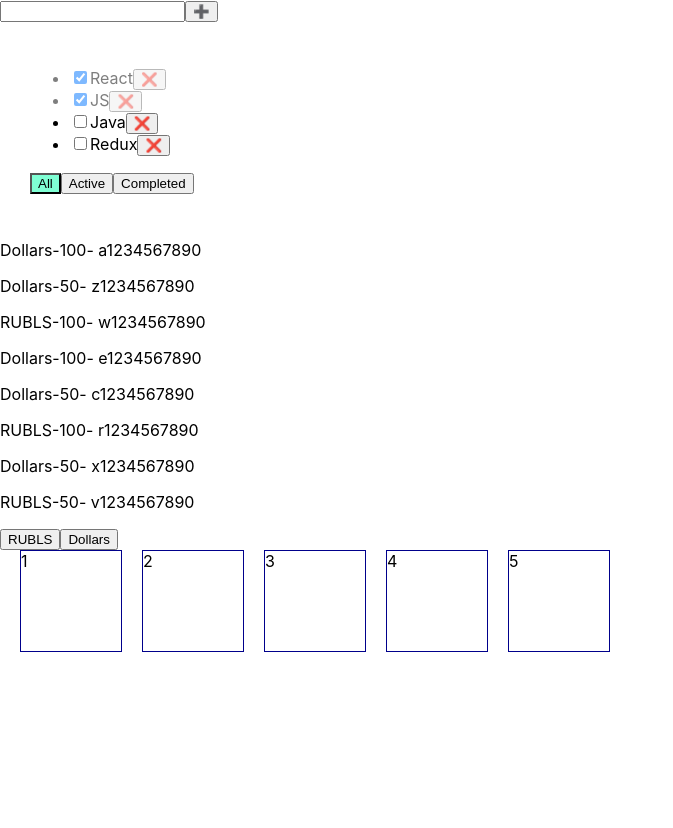
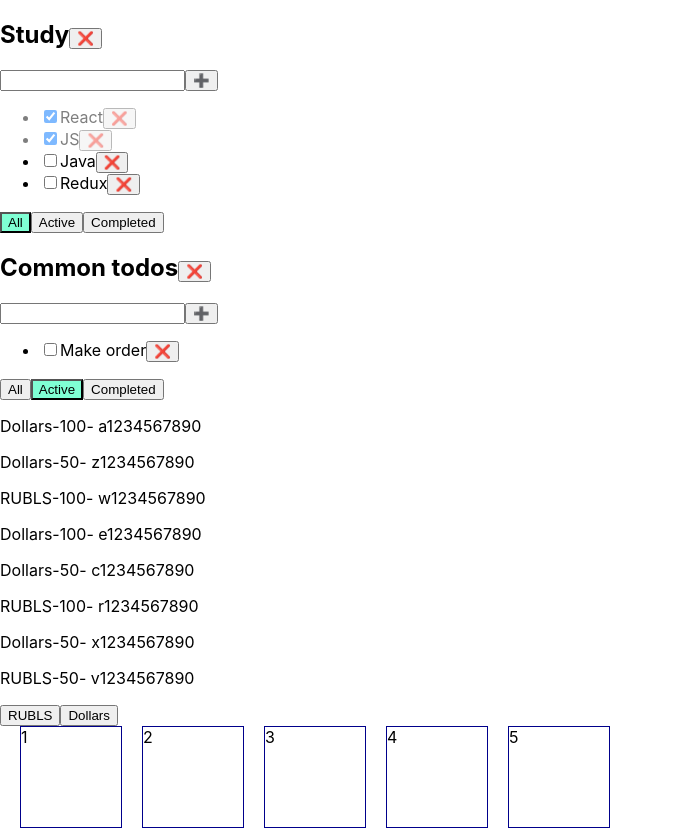
Before and after one commit to DY-JS/todolist-incubator, a React (Create React App) app: page / in a window 1280 px wide. Shown: the whole page, without its empty margins (0-673 px from the left). Before the commit the page ends 800 px from the top, so only its background shows below. Built offline with nearby package versions, Linux system fonts and the light colour scheme.

Commit message:
add ready todolist

```diff
--- a/src/App.tsx
+++ b/src/App.tsx
@@ -4,7 +4,7 @@ import {Todolist} from "./Todolist";
 import {Exchange} from "./currency/Exchange";
 import {Input} from "./UI/Input";
 import {Button} from "./UI/Button";
-import { v4 as uuidv4 } from 'uuid';
+import {v4 as uuidv4} from 'uuid';
 import RatingContainer from "./Rating/RatingContainer";
 
 export type FilterType = 'all' | 'active' | 'completed';
@@ -14,84 +14,112 @@ export type TaskType = {
     isDone: boolean
 }
 
+export type TaskStateType = {
+    [key: string] : TaskType[]
+}
+
+export type TodoListType = {
+    id: string
+    title: string
+    filter: FilterType
+}
+
 function App() {
-    let initTasks = [
-        {id: uuidv4(), title: "React",isDone: true },
+    let todoListId1 = uuidv4()
+    let todoListId2 = uuidv4()
+
+    const [todoLists, setTodoLists]=useState<Array<TodoListType>>(
+        [{id: todoListId1, title: "Study", filter: "all"},
+        {id: todoListId2, title: "Common todos", filter: "active"},
+    ])
+
+    let initTasks: TaskStateType = {
+        [todoListId1]: [
+            {id: uuidv4(), title: "React", isDone: true},
             {id: uuidv4(), title: "JS", isDone: true},
             {id: uuidv4(), title: "Java", isDone: false},
             {id: uuidv4(), title: "Redux", isDone: false}
+        ],
+
+        [todoListId2]: [
+            {id: uuidv4(), title: "Buy milk", isDone: true},
+            {id: uuidv4(), title: "Buy cheese", isDone: true},
+            {id: uuidv4(), title: "Make order", isDone: false},
         ]
-    const [filter, setFilter] = useState<FilterType>('all')
-    const [tasks, setTasks] = useState(initTasks)
-    const [title, setTitle] = useState('')
-    const [error, setError] = useState<string|null>(null)
-    const tableTitle = 'What to learn';
-
-    const removeTask = (id: string) => {
-        let filteredTasks = tasks.filter(t => t.id !== id)
-        setTasks(filteredTasks);
     }
 
-    const addTask = (title: string) => {
+    const removeTodoList = (listId: string) => {
+        setTodoLists(todoLists.filter(tl => tl.id !== listId ))
+        delete allTasks[listId]
+    }
+
+    const [allTasks, setAllTasks] = useState<TaskStateType>(initTasks)
+
+    const removeTask = (id: string, todoListId: string) => {
+        const tasks = allTasks[todoListId]
+        let filteredTasks = tasks.filter(t => t.id !== id)
+        allTasks[todoListId] = filteredTasks
+        setAllTasks({...allTasks});
+    }
+
+    const addTask = (title: string, todoListId: string) => {
         const newTask: TaskType = {
             id: uuidv4(),
             title: title,
             isDone: false
         }
-        setTasks([newTask, ...tasks ])
+        const tasks = allTasks[todoListId]
+        const updatedTasks = [newTask, ...tasks]
+        allTasks[todoListId] = updatedTasks
+        setAllTasks({ ...allTasks})
     }
 
-    const handleAddTask = () => {
-        if (title.trim() !== '') {
-            addTask(title);
-            setTitle("");
-            setError(null)
-        } else {setError('Title is required')}
-    };
-
-    const onBlurError = () => {
-        if (title.trim() === '') {
-            setError('Title is required')
-        }
+    const changeIsDone = (id: string, isDone: boolean, todoListId: string) => {
+        let tasks = allTasks[todoListId]
+        const udatedTasks = tasks.map(t => t.id === id ? {...t, isDone: isDone} : t)
+        allTasks[todoListId] = udatedTasks
+        setAllTasks({...allTasks})
     }
 
-    const changeIsDone = (id: string, isDone: boolean) =>{
-      setTasks(tasks.map(t => t.id === id ? {...t, isDone: isDone} : t))
+    const changeFilter = (value: FilterType, todoListId: string) => {
+        const todoList = todoLists.find(tl => tl.id === todoListId)
+        if(todoList) {
+            todoList.filter = value;
+            setTodoLists([...todoLists])
         }
 
-    const changeFilter = (value: FilterType) => {
-        setFilter(value)
-    }
-
-    let filteredTasks = tasks;
-    if (filter === 'active') {
-        filteredTasks = tasks.filter(t => t.isDone !== true)
-    }
-
-    if (filter === 'completed') {
-        filteredTasks = tasks.filter(t => t.isDone === true)
     }
 
     return (
         <>
-        <Input
-            title={title}
-            setTitle={setTitle}
-            inputStyle={error !==null ? 'error' : ''}
-            // error={error}
-            onBlurError={onBlurError}
-            onEnterPress={handleAddTask}
-        />
-        <Button callback={handleAddTask} name={"➕"} />
-        {error && <p className='errorMessage'>{error}</p>}
+            {
+                todoLists.map(tl => {
+                    let filteredTasks = allTasks[tl.id];
+                    if (tl.filter === 'active') {
+                        filteredTasks = allTasks[tl.id].filter(t => t.isDone !== true)
+                    }
+
+                    if (tl.filter === 'completed') {
+                        filteredTasks = allTasks[tl.id].filter(t => t.isDone === true)
+                    }
+                    return(
                     <Todolist
-            title={tableTitle}
-            filter={filter}
+                        key={tl.id}
+                        listId={tl.id}
+                        listTitle={tl.title}
+                        filter={tl.filter}
                         tasks={filteredTasks}
+                        addTask={addTask}
                         removeTask={removeTask}
                         changeFilter={changeFilter}
                         changeIsDone={changeIsDone}
+                        removeTodoList={removeTodoList}
                     />
+                    )
+                })
+            }
+
+
             <Exchange/>
             <RatingContainer/>
         </>
--- a/src/Todolist.module.css
+++ b/src/Todolist.module.css
@@ -1,3 +1,21 @@
 .activeFilter{
     background-color: aquamarine;
 }
+
+.error {
+    border: red 1px solid;
+}
+
+.errorMessage {
+    color: red;
+}
+
+.isDone {
+    opacity: 0.5;
+}
+
+
+
+.title {
+    display: inline-block;
+}
--- a/src/Todolist.tsx
+++ b/src/Todolist.tsx
@@ -6,20 +6,38 @@ import styles from './Todolist.module.css'
 import {Input} from "./UI/Input";
 
 type PropsType = {
-    title: string
+    listId: string
+    listTitle: string
     filter: FilterType
     tasks: TaskType[]
-    removeTask: Function
+    addTask: (title: string, todoListId: string) => void
+    removeTask: (title: string, todoListId: string) => void
     changeFilter: Function
-    changeIsDone: (id: string, isDone: boolean) => void
+    changeIsDone: (id: string, isDone: boolean, todoListId: string) => void
+    removeTodoList: (listId: string) => void
 }
 
-export const Todolist = (props: PropsType) => {
+export const Todolist: FC<PropsType> = ({listId, listTitle, filter,tasks, addTask, removeTask, changeFilter, changeIsDone, removeTodoList}) => {
+    const [title, setTitle] = useState('')
+    const [error, setError] = useState<string | null>(null)
 
-    const handleRemoveTask =(id: string) => {
-        props.removeTask(id)
+    const handleAddTask = (listId: string) => {
+        if (title.trim() !== '') {
+            addTask(title, listId );
+            setTitle("");
+            setError(null)
+        } else {
+            setError('Title is required')
+        }
+    };
+
+    const onBlurError = () => {
+        if (title.trim() === '') {
+            setError('Title is required')
+        }
     }
-    const  handlechangeFilter = (filter: FilterType) =>  props.changeFilter(filter);
+
+    const  handlechangeFilter = (filter: FilterType, id:string) => changeFilter(filter, id);
     // const  handlechangeActiveFilter = () =>  props.changeFilter('active');
     // const  handlechangeCompletedFilter = () =>  props.changeFilter('completed');
     // const handleChange = (e: ChangeEvent<HTMLInputElement>) => {
@@ -27,26 +45,39 @@ export const Todolist = (props: PropsType) => {
     // }
 
     return (
-        <div className="App">
+
             <div>
+                <div>
+                    <h2 className={styles.title}>{listTitle}</h2>
+                    <Button callback={() => removeTodoList(listId)} name={"❌"}/>
+                </div>
+                <Input
+                    title={title}
+                    setTitle={setTitle}
+                    inputStyle={error !== null ? 'error' : ''}
+                    // error={error}
+                    onBlurError={onBlurError}
+                    onEnterPress={() => handleAddTask(listId)}
+                />
+                <Button callback={() => handleAddTask(listId)} name={"➕"}/>
+                {error && <p className={styles.errorMessage}>{error}</p>}
+
                 <ul>
-                    {props.tasks.map(task => {
+                    {tasks.map(task => {
                         return(
                             <li className={task.isDone ? 'isDone' : ''} key={task.title}>
-                                <Checkbox checked={task.isDone} callback={(isDone: boolean) => props.changeIsDone(task.id, isDone)}/>
+                                <Checkbox checked={task.isDone} callback={(isDone: boolean) => changeIsDone(task.id, isDone, listId)}/>
                             <span>{task.title}</span>
-                            {/*<button onClick={() => handleRemoveTask(task.id)}>❌</button>*/}
-                                <Button callback={() => handleRemoveTask(task.id)} name={"❌"}/>
+                                <Button callback={() => removeTask(task.id, listId)} name={"❌"}/>
                             </li>
                         )}
                     )}
                 </ul>
                 <div>
-                    <Button buttonStyle={props.filter==='all' ? styles.activeFilter: ''} callback={() => handlechangeFilter('all')} name="All"/>
-                    <Button buttonStyle={props.filter==='active' ? styles.activeFilter: ''} callback={() => handlechangeFilter('active')} name="Active"/>
-                    <Button buttonStyle={props.filter==='completed' ? styles.activeFilter: ''} callback={() => handlechangeFilter('completed')} name="Completed"/>
+                    <Button buttonStyle={filter==='all' ? styles.activeFilter: ''} callback={() => handlechangeFilter('all', listId)} name="All"/>
+                    <Button buttonStyle={filter==='active' ? styles.activeFilter: ''} callback={() => handlechangeFilter('active', listId)} name="Active"/>
+                    <Button buttonStyle={filter==='completed' ? styles.activeFilter: ''} callback={() => handlechangeFilter('completed', listId)} name="Completed"/>
                 </div>
             </div>
-        </div>
     );
 }
```
Lines whose indentation alone changed are shown as unchanged.
